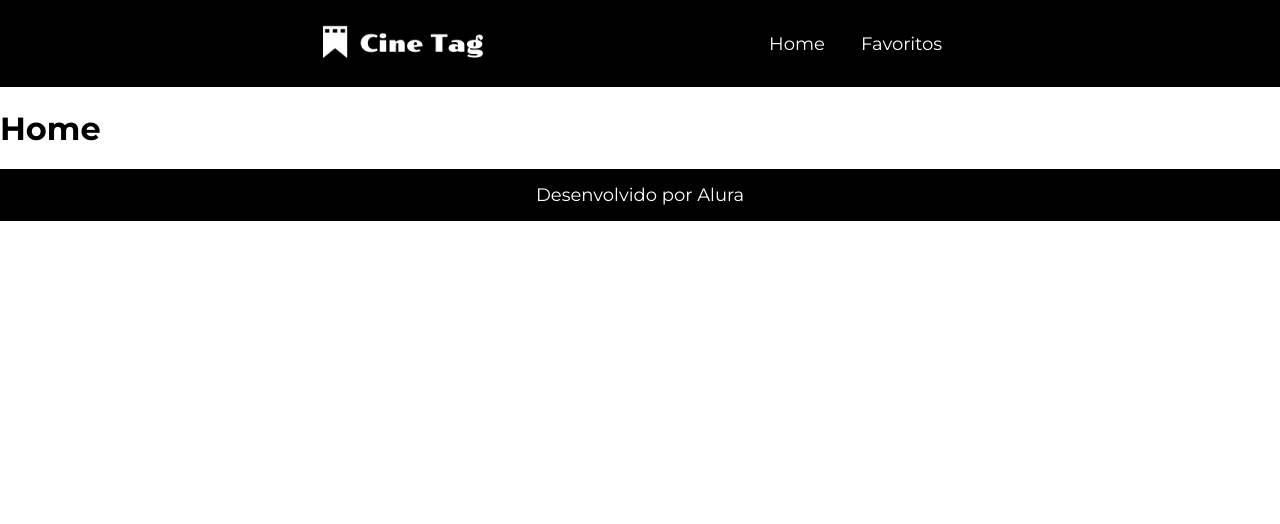
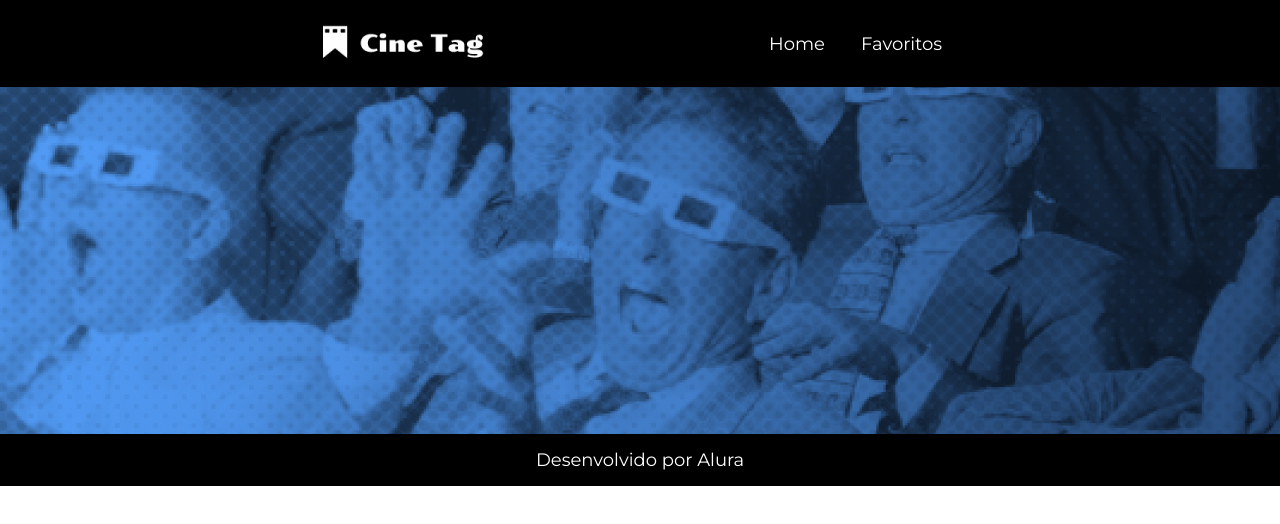
Before and after one commit to mgrb/alura_react-praticando, a React (Vite) app: page / in a window 1280 px wide. Shown: the top 524 px of the page. Built offline with nearby package versions, Linux system fonts and the light colour scheme.

Commit message:
add banner

```diff
--- a/package.json
+++ b/package.json
@@ -7,7 +7,8 @@
     "dev": "vite",
     "build": "vite build",
     "lint": "eslint . --ext js,jsx --report-unused-disable-directives --max-warnings 0",
-    "preview": "vite preview"
+    "preview": "vite preview",
+    "api": "json-server tests/db.json"
   },
   "dependencies": {
     "react": "^18.3.1",
--- /dev/null
+++ b/src/components/Banner/Banner.jsx
@@ -0,0 +1,10 @@
+import styles from "./Banner.module.css";
+
+export function Banner({ imagem }) {
+  return (
+    <div
+      className={styles.capa}
+      style={{ backgroundImage: `url('/imagens/banner-${imagem}.png')` }}
+    ></div>
+  );
+}
--- /dev/null
+++ b/src/components/Banner/Banner.module.css
@@ -0,0 +1,6 @@
+.capa {
+    width: 100%;
+    height: 347px;
+    background-size: cover;
+    background-repeat: no-repeat;
+}
--- /dev/null
+++ b/src/components/Banner/index.jsx
@@ -0,0 +1,3 @@
+import {Banner} from "./Banner"
+
+export default Banner
--- a/src/pages/home/Home.jsx
+++ b/src/pages/home/Home.jsx
@@ -1,14 +1,13 @@
 import Cabecalho from "@/components/Cabecalho";
 import styles from "./Home.module.css";
 import Rodape from "@/components/Rodape";
+import Banner from "@/components/Banner";
 
 export function Home() {
   return (
     <>
       <Cabecalho />
-      <main className={styles.main}>
-        <h1>Home</h1>
-      </main>
+      <Banner imagem="home" />
       <Rodape />
     </>
   );
```
Also changed, not shown: .devcontainer/compose.yml.
